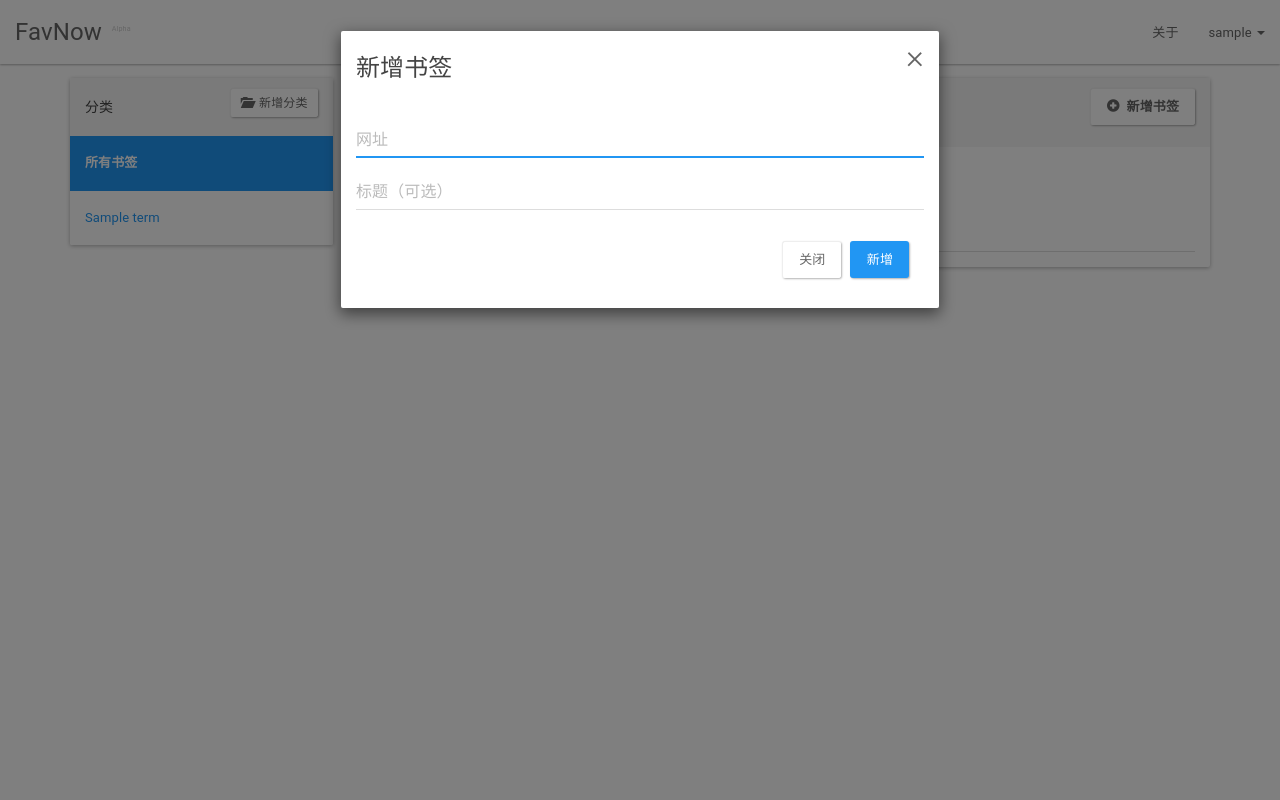
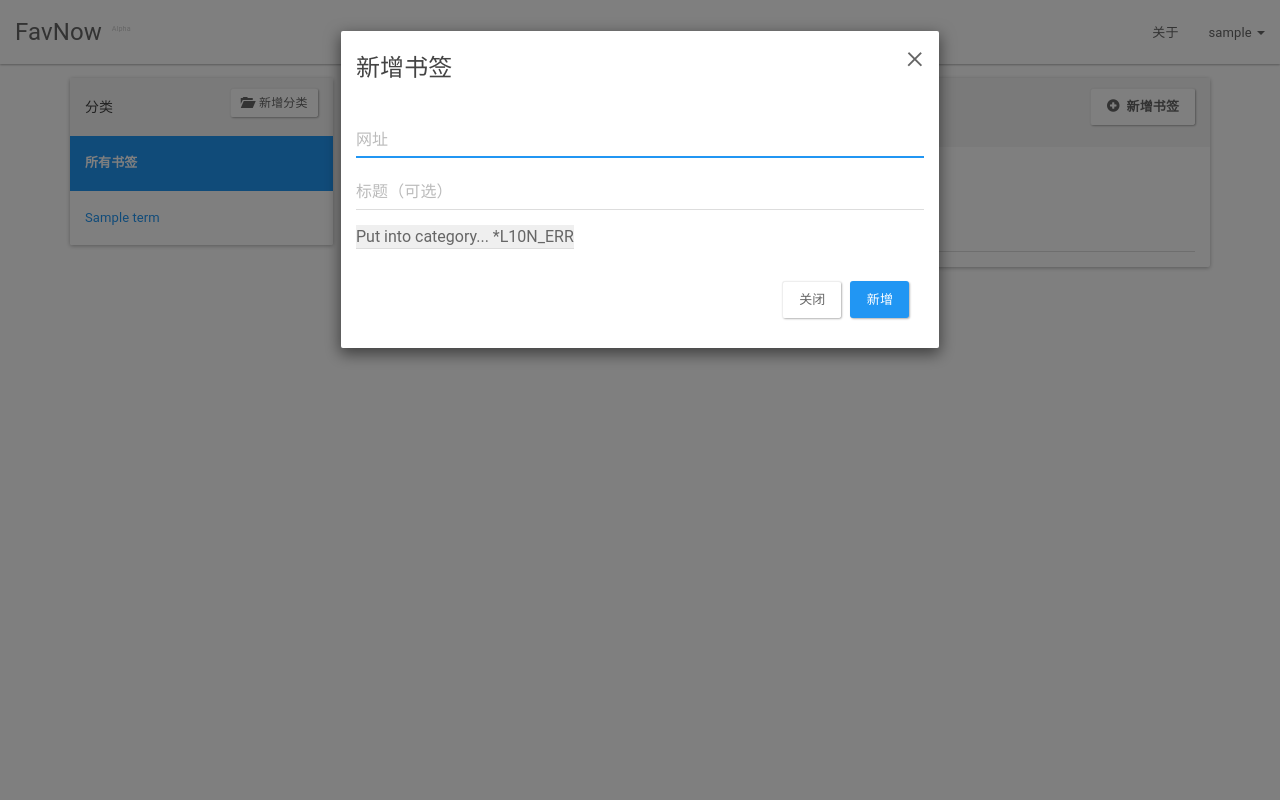
Before and after one commit to mogita/favnow-legacy, a PHP site: page /home.php in a window 1280 px wide, after a click on "新增书签". Run offline with PHP 8.4, Linux system fonts and the light colour scheme; the visitor is signed in with stand-in values (Sample User, id 1); tables that the repository leaves empty hold one stand-in row (values such as "Sample post"); some web fonts are replaced.

Commit message:
implementing choosing the category

```diff
--- a/fav_query.php
+++ b/fav_query.php
@@ -61,7 +61,7 @@ function readBookmark($userid, $catid = '', $favid = '', $amount = 25, $page = 1
 }
 
 
-function addBookmark($userid = '', $authcode = '', $url, $title) {
+function addBookmark($userid = '', $authcode = '', $url, $title, $category = 0) {
 
 	if (isset($authcode) and !empty($authcode)) {
 		$id = getUserByAuth($authcode);
@@ -132,13 +132,17 @@ function addBookmark($userid = '', $authcode = '', $url, $title) {
 						"message" => text('This URL already exists')
 					);
 				} elseif ($result) {
+					$latest_favid = $mysqli->insert_id;
+					$sql = "INSERT INTO cat_relation (userid, obj_id, cat_id, created_at) VALUES (" . $userid . ", " . $latest_favid . ", " . $category  . ", " . time() . ")";
+					$mysqli->query($sql);
+
 					$return = array(
 						"code" => 200,
 						"message" => array(
 							"time" => date(text('H:i:s M d, Y'), $time),
 							"title" => $title,
 							"url" => $url,
-							"favid" => $mysqli->insert_id
+							"favid" => $latest_favid
 						)
 					);
 				} else {
@@ -167,7 +171,7 @@ function addBookmark($userid = '', $authcode = '', $url, $title) {
 	exit();
 }
 
-function editBookmark($userid, $favid, $title) {
+function editBookmark($userid, $favid, $title, $category = 0) {
 
 	$mysqli = newDBConn();
 	$favid = sanitize($mysqli->real_escape_string($favid));
@@ -210,6 +214,9 @@ function editBookmark($userid, $favid, $title) {
 		$sql = "UPDATE favs SET title = '$title' WHERE id = '$favid'";
 		$result = $mysqli->query($sql);
 		$affectedRows = $mysqli->affected_rows;
+
+		$sql = "INSERT INTO cat_relation (userid, obj_id, cat_id, created_at) VALUES (" . $userid . ", " . $favid . ", " . $category . ", " . time() . ") ON DUPLICATE KEY UPDATE cat_id=VALUES(cat_id)";
+		$mysqli->query($sql);
 
 		if ($affectedRows != 1) {
 			$return = array(
--- a/home.php
+++ b/home.php
@@ -11,7 +11,6 @@ $username = $_SESSION['username'];
 $title_pattern = text('Home');
 
 // category CRUD
-
 if (isset($_POST['add-cat']) and !empty($_POST['add-cat'])) {
     $msg = addCategory($userid, $_POST['add-cat']);
 }
@@ -27,15 +26,31 @@ if (isset($_POST['delete-cat-confirm']) and !empty($_POST['delete-cat-confirm'])
 // Bookmark CRUD
 
 if (isset($_POST['add-url']) and !empty($_POST['add-url'])) {
+    if (isset($_POST['put-category']) && !empty($_POST['put-category']))
+    {
+        $put_category = $_POST['put-category'];
+    }
+    else
+    {
+        $put_category = 0;
+    }
     if (isset($_POST['add-title']) and !empty($_POST['add-title'])) {
-        $msg = addBookmark($userid, '', $_POST['add-url'], $_POST['add-title']);
+        $msg = addBookmark($userid, '', $_POST['add-url'], $_POST['add-title'], $put_category);
     } else {
-        $msg = addBookmark($userid, '', $_POST['add-url'], '');
+        $msg = addBookmark($userid, '', $_POST['add-url'], '', $put_category);
     }
 }
 
 if (isset($_POST['edit-title']) and isset($_POST['edit-favid']) and !empty($_POST['edit-favid'])) {
-    $msg = editBookmark($userid, $_POST['edit-favid'], $_POST['edit-title']);
+    if (isset($_POST['put-category']) && !empty($_POST['put-category']))
+    {
+        $put_category = $_POST['put-category'];
+    }
+    else
+    {
+        $put_category = 0;
+    }
+    $msg = editBookmark($userid, $_POST['edit-favid'], $_POST['edit-title'], $put_category);
 }
 
 if (isset($_POST['delete-confirm']) and !empty($_POST['delete-confirm'])) {
@@ -152,6 +167,17 @@ include('head.php');
                     <div class="form-group">
                         <input type="text" id="add-title" name="add-title" size="100" class="form-control" placeholder="<?php echo text('Title (Optional)'); ?>"/>
                     </div>
+                    <div class="form-group">
+                        <select name="put-category" id="put-category">
+                            <option disabled selected="selected"><?php echo text('Put into category...'); ?></option>
+                            <?php
+                            foreach($cats as $cat)
+                            {
+                                echo '<option value="' . $cat['id'] . '">' . $cat['name'] . '</option>';
+                            }
+                            ?>
+                        </select>
+                    </div>
 
                     <div class="modal-footer">
                         <span class="" id="add-url-message"></span>
@@ -182,6 +208,18 @@ include('head.php');
 
                     <div class="form-group">
                         <input type="text" id="edit-title" name="edit-title" size="100" class="form-control" placeholder="<?php echo text('Title (Optional)'); ?>" autofocus/>
+                    </div>
+
+                    <div class="form-group">
+                        <select name="put-category" id="put-category">
+                            <option disabled selected="selected"><?php echo text('Put into category...'); ?></option>
+                            <?php
+                            foreach($cats as $cat)
+                            {
+                                echo '<option value="' . $cat['id'] . '">' . $cat['name'] . '</option>';
+                            }
+                            ?>
+                        </select>
                     </div>
 
                     <div class="modal-footer">
```
